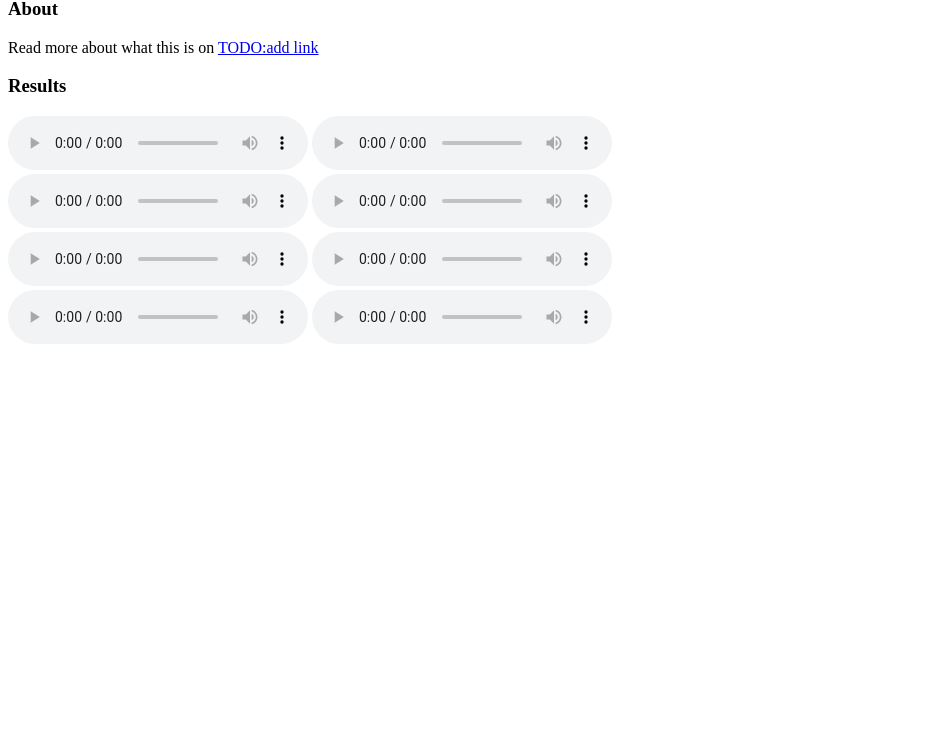
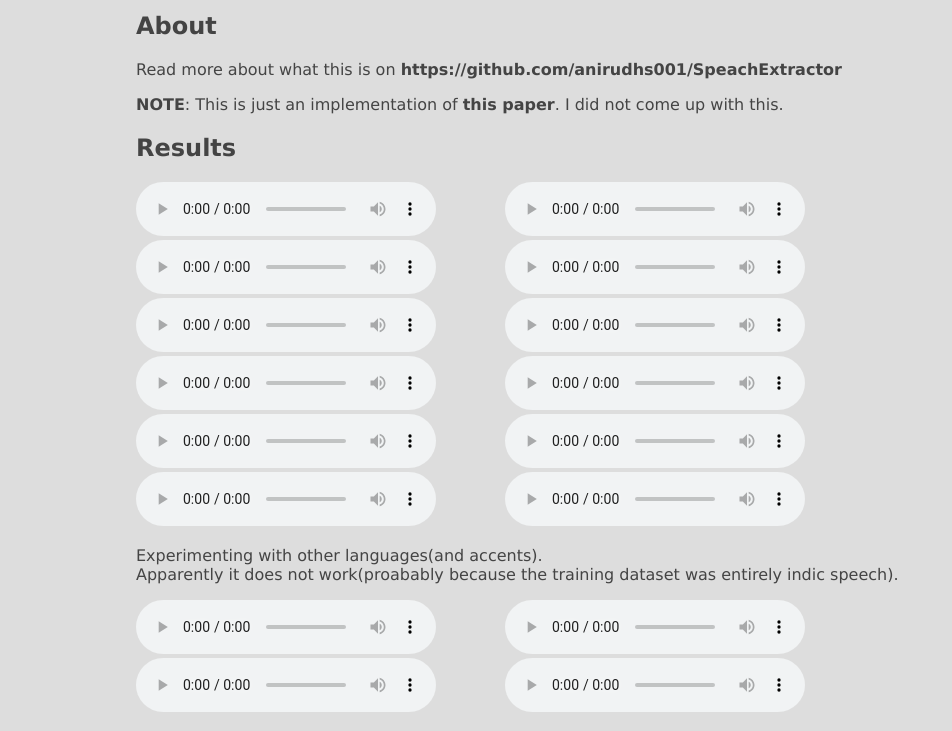
Before and after one commit to anirudhs001/SpeechExtractor, a plain HTML site: page index.html in a window 1280 px wide. Shown: the part 69-800 px from the top of the page, without its empty margins (0-952 px from the left). Drawn offline with Linux system fonts and the light colour scheme.

Commit message:
Update website

```diff
--- /dev/null
+++ b/index.css
@@ -0,0 +1,28 @@
+
+body {
+    background-color: #ddd;
+    font-family: Verdana, Geneva, Tahoma, sans-serif;
+}
+.heading {
+    margin-left: 10vw;
+    color: #666;
+}
+p.note {
+    color: #444;
+}
+.content {
+    margin-left: 10vw;
+    color: #444;
+}
+.output {
+    margin-left: 5vw;
+}
+a:active, a:hover{
+    color:black;
+    font-weight: bold;
+}
+a {
+    color: #444;
+    font-weight: bold;
+    text-decoration: none;
+}
--- a/index.html
+++ b/index.html
@@ -1,50 +1,101 @@
 <!DOCTYPE html>
+
 <head>
-
+    <title>Speech Extraction</title>
+    <link rel="stylesheet" type="text/css" href="index.css">
 </head>
 <body>
     <main>
         <div class="heading">
-            <h2>Voice Extraction with Deep Learning</h2>
+            <h1>Speech Extraction with Deep Learning</h1>
         </div>
         <div class="content">
-            <h3>About</h3>
-            <p>Read more about what this is on <a href="TODO">TODO:add link</a></p>
+            <div>
+
+                <h2>About</h2>
+                <p>
+                    Read more about what this is on
+                    <a href="https://github.com/anirudhs001/SpeachExtractor" target="_blank" rel="noopener noreferrer">
+                        https://github.com/anirudhs001/SpeachExtractor
+                    </a>
+                </p>
+                <p>
+                    <strong>NOTE</strong>: This is just an implementation of <a target="_blank" rel="noopener noreferrer" href="https://arxiv.org/abs/1810.04826">this paper</a>.
+                    I did not come up with this.
+                </p>
             </div>
             <div class="results">
-            <h3>Results</h3>
+                <h2>Results</h2>
                 <div class="audio_files">
-                <div class="res-row">
+                    <div class="row">
                         <audio controls>
-                        <source src="res/input/input1.wav">
+                            <source src="res/input/1.mp3">
                         </audio>
-                    <audio controls>
-                        <source src="res/output/output1.wav">
+                        <audio controls class="output">
+                            <source src="res/output/1.wav">
                         </audio>
                     </div>
-                <div class="res-row">
+                    <div class="row">
                         <audio controls>
-                        <source src="res/input/input2.wav">
+                            <source src="res/input/2.mp3">
                         </audio>
-                    <audio controls>
-                        <source src="res/output/output2.wav">
+                        <audio controls class="output">
+                            <source src="res/output/2.wav">
                         </audio>
                     </div>
-                <div class="res-row">
+                    <div class="row">
                         <audio controls>
-                        <source src="res/input/input3.wav">
+                            <source src="res/input/4.mp3">
                         </audio>
-                    <audio controls>
-                        <source src="res/output/output3.wav">
+                        <audio controls class="output">
+                            <source src="res/output/4.wav">
                         </audio>
                     </div>
-                <div class="res-row">
+                    <div class="row">
                         <audio controls>
-                        <source src="res/input/input4.wav">
+                            <source src="res/input/5.mp3">
                         </audio>
+                        <audio controls class="output">
+                            <source src="res/output/5.wav">
+                        </audio>
+                    </div>
+                    <div class="row">
                         <audio controls>
-                        <source src="res/output/output4.wav">
+                            <source src="res/input/6.mp3">
                         </audio>
+                        <audio controls class="output">
+                            <source src="res/output/6.wav">
+                        </audio>
+                    </div>
+                    <div class="row">
+                        <audio controls>
+                            <source src="res/input/7.mp3">
+                        </audio>
+                        <audio controls class="output">
+                            <source src="res/output/7.wav">
+                        </audio>
+                    </div>
+                    <p class="note">
+                        Experimenting with other languages(and accents).<br>
+                        Apparently it does not work(proabably because the training dataset was entirely
+                        indic speech).
+                    </p>
+                    <div class="row">
+                        <audio controls>
+                            <source src="res/input/8.wav">
+                        </audio>
+                        <audio controls class="output">
+                            <source src="res/output/8.wav">
+                        </audio>
+                    </div>
+                    <div class="row">
+                        <audio controls>
+                            <source src="res/input/9.wav">
+                        </audio>
+                        <audio controls class="output">
+                            <source src="res/output/9.wav">
+                        </audio>
+                    </div>
                 </div>
             </div>
         </div>
```
Also changed, not shown: 22 other files. Lines whose indentation alone changed are shown as unchanged.
